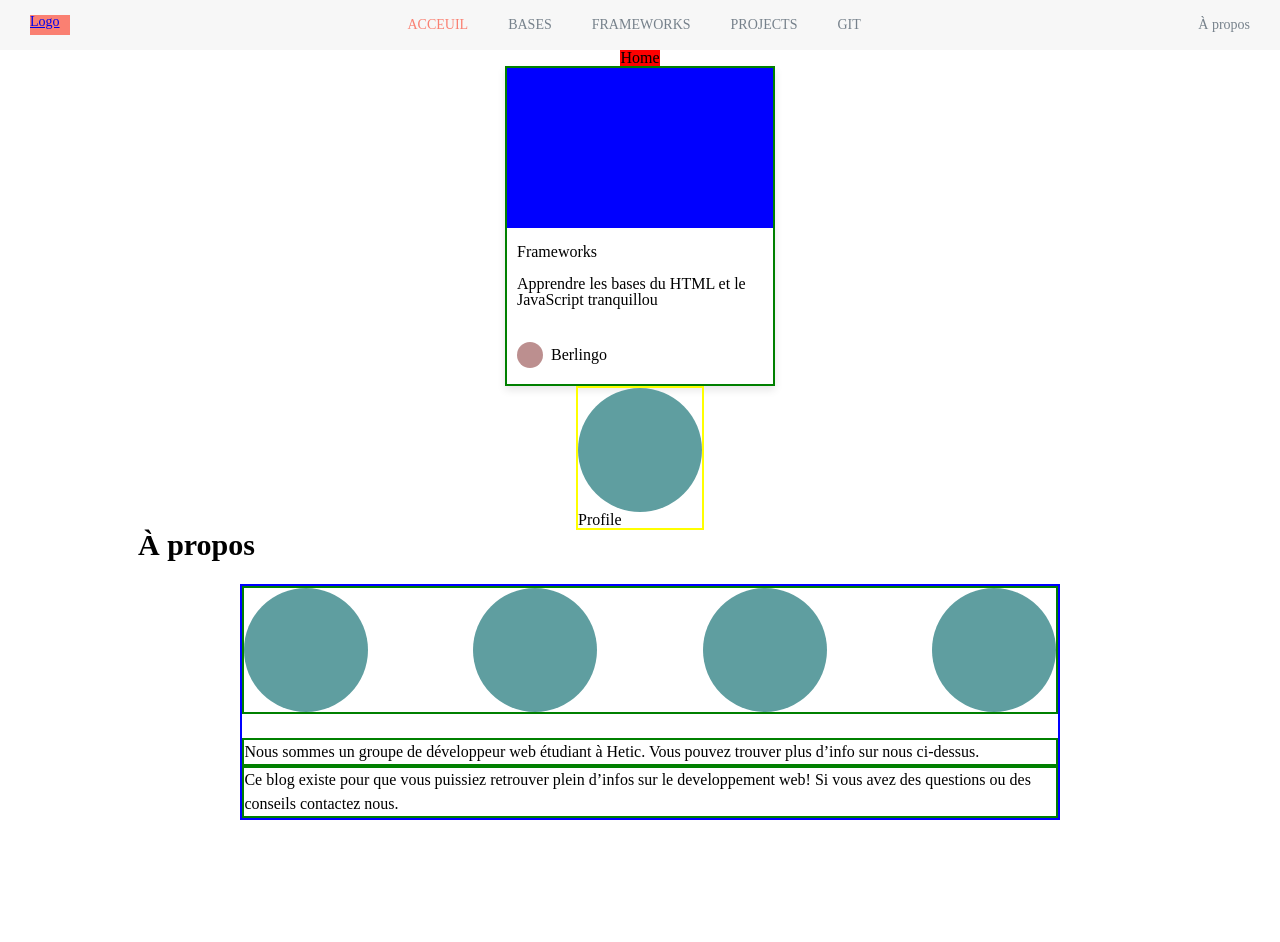
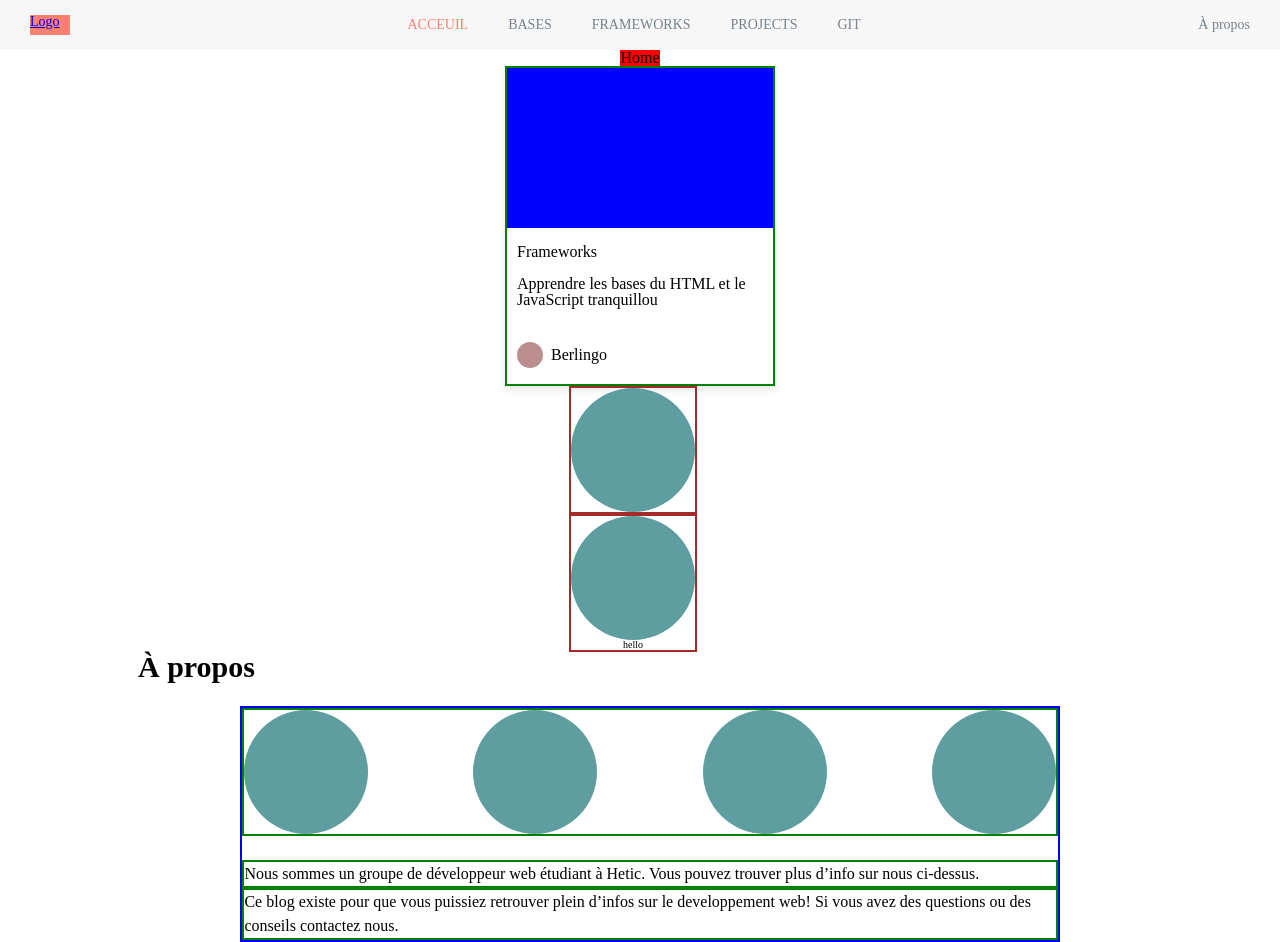
Before and after one commit to rqphy/project-b, a React (Create React App) app: page / in a window 1280 px wide. Before the commit the page ends 820 px from the top, so only its background shows below. Built offline with nearby package versions, Linux system fonts and the light colour scheme.

Commit message:
complete Profile component

```diff
--- a/src/Components/Profile/Profile.js
+++ b/src/Components/Profile/Profile.js
@@ -1,8 +1,8 @@
-function Profile() {
+function Profile({ title }) {
   return (
     <a className="Profile">
       <div className="Profile__img"></div>
-      <h4 className="Profile__title">Profile</h4>
+      {title && <h4 className="Profile__title">{title}</h4>}
     </a>
   );
 }
--- a/src/Components/Profile/Profile.scss
+++ b/src/Components/Profile/Profile.scss
@@ -2,14 +2,17 @@ $smallTeam: 46px;
 $largeTeam: 124px;
 
 .Profile {
-  border: 2px solid yellow;
+  border: 2px solid brown;
+  display: flex;
+  flex-direction: column;
+  align-items: center;
+  margin-right: 14px;
 
   &__img {
     width: $smallTeam;
     height: $smallTeam;
     background: cadetblue;
     border-radius: 50%;
-    margin-right: 14px;
 
     @include large {
       width: $largeTeam;
@@ -17,4 +20,8 @@ $largeTeam: 124px;
       margin: 0;
     }
   }
+
+  &__title {
+    font-size: 10px;
+  }
 }
--- a/src/Pages/Home/Home.js
+++ b/src/Pages/Home/Home.js
@@ -12,6 +12,7 @@ function Home() {
       <h1>Home</h1>
       <ArticleCard />
       <Profile />
+      <Profile title="hello" />
       <secion className="about">
         <h2 className="about__title">À propos</h2>
         <article className="about__container">
```
